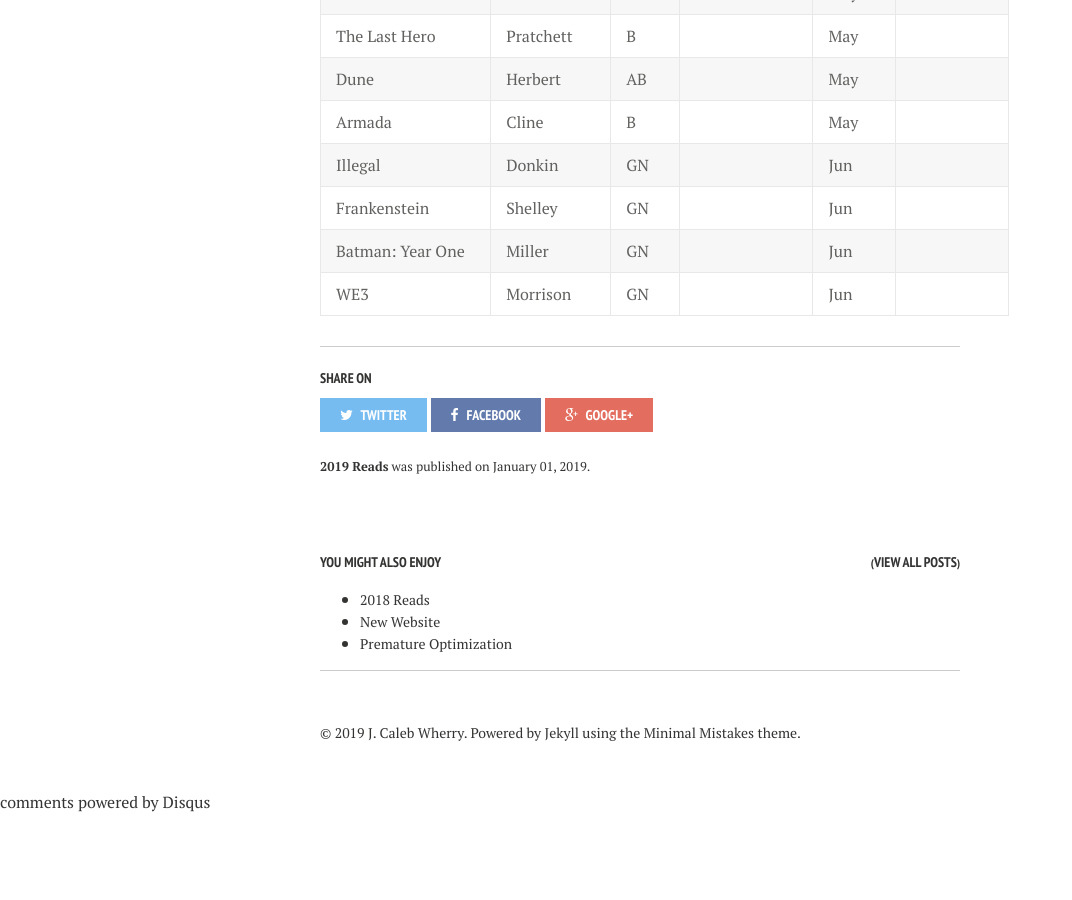
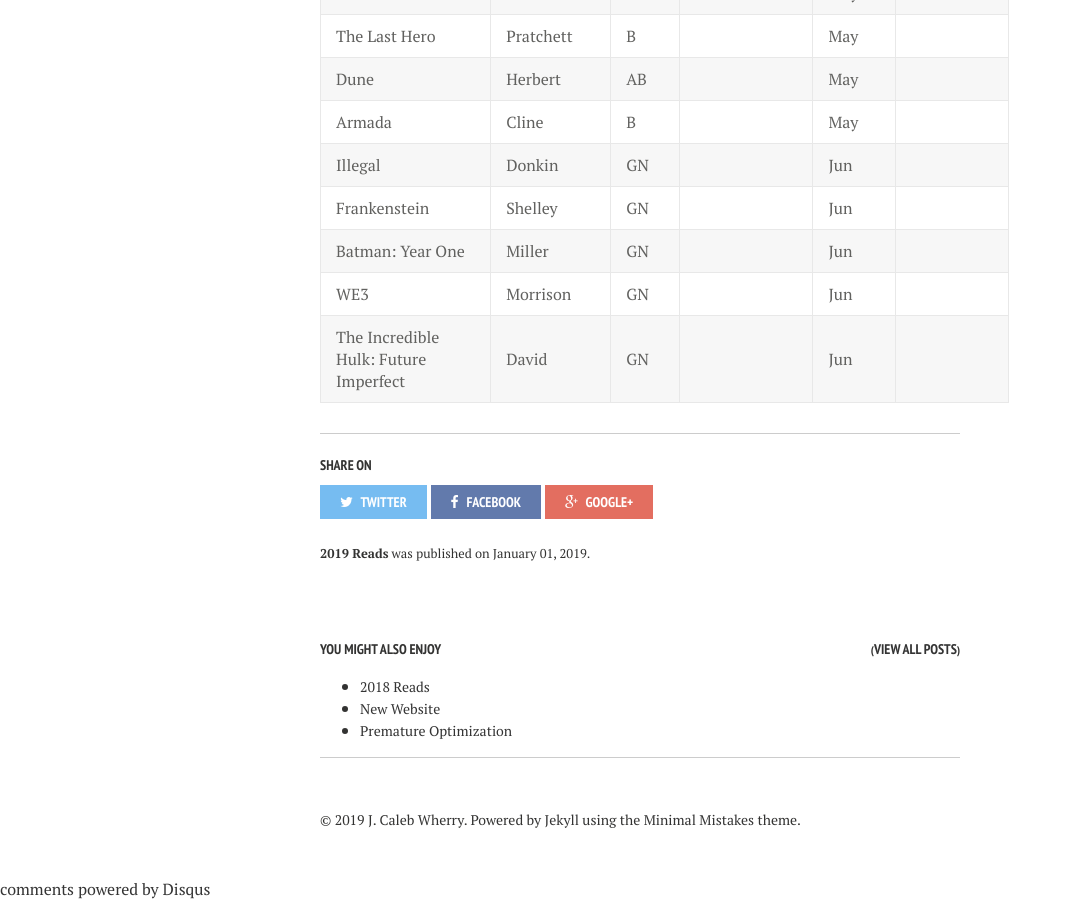
Before and after one commit to calebwherry/calebwherry.github.io, a Jekyll site: the page built from _posts/2019-01-01-2019-Reads.md, in a window 1280 px wide and 900 px high, scrolled down 5934 px. Shown: the whole window, without its empty margins (0-1072 px from the left). Built offline with Jekyll 4.4.1, drawn with Linux system fonts in a browser that asks for light colours; nearby versions of some CDN libraries; comment, search, counter and statistics services are not loaded; before the commit the page ends 6747 px from its top, so only the background shows below that.

Commit message:
Added new 2019 reads

```diff
--- a/_posts/2019-01-01-2019-Reads.md
+++ b/_posts/2019-01-01-2019-Reads.md
@@ -118,3 +118,4 @@ Note: Under 'Issue/Volume', '#' denotes a single comic issue. Otherwise, it is a
 | Frankenstein                                  | Shelley        | GN    |              | Jun          |                                               |
 | Batman: Year One                              | Miller         | GN    |              | Jun          |                                               |
 | WE3                                           | Morrison       | GN    |              | Jun          |                                               |
+| The Incredible Hulk: Future Imperfect         | David          | GN    |              | Jun          |                                               |
```
